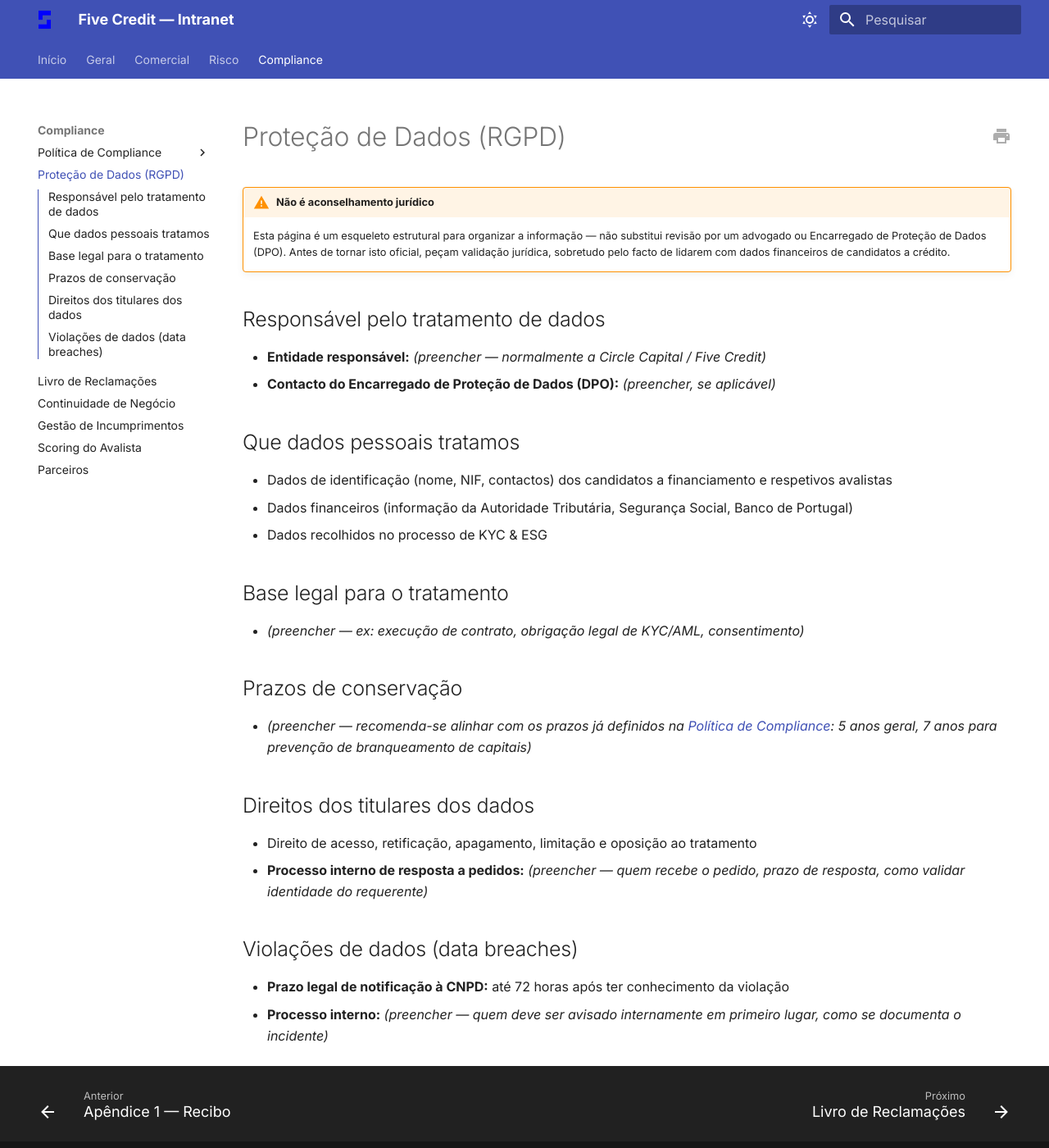
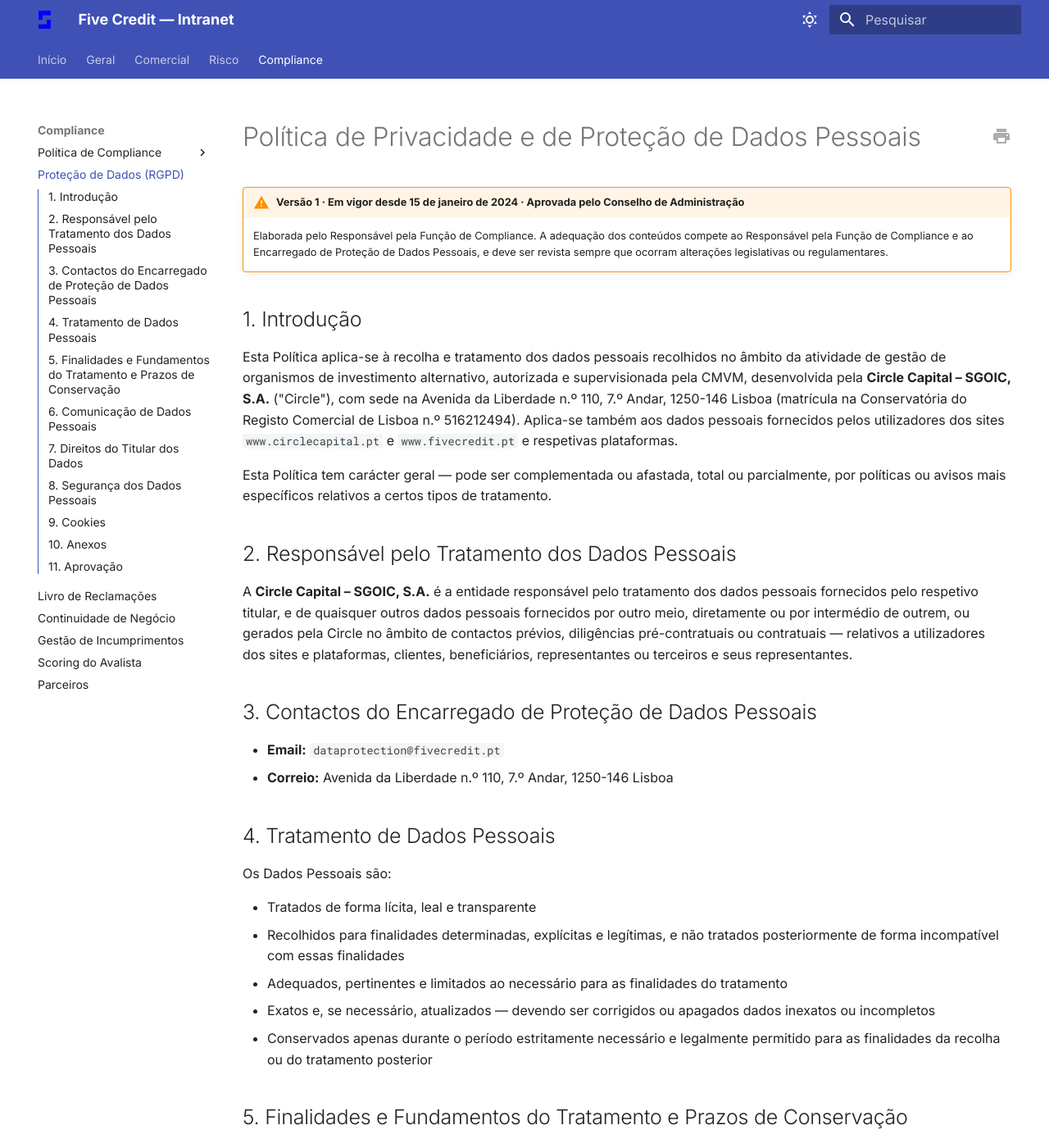
Before and after one commit to lxpartners/intranet_FiveCredit, an MkDocs documentation site: the page built from docs/rgpd/protecao-dados.md, in a window 1280 px wide and 1400 px high. Shown: the whole window at 82% size. Built offline with MkDocs 1.6.1 and Material for MkDocs 9.7.7, drawn with Linux system fonts in a browser that asks for light colours; some of the changed text lies outside the part shown.

Commit message:
Atualiza RGPD com a politica real aprovada

```diff
--- a/docs/rgpd/protecao-dados.md
+++ b/docs/rgpd/protecao-dados.md
@@ -1,29 +1,100 @@
-# Proteção de Dados (RGPD)
+# Política de Privacidade e de Proteção de Dados Pessoais
 
-!!! warning "Não é aconselhamento jurídico"
-    Esta página é um esqueleto estrutural para organizar a informação — não substitui revisão por um
-    advogado ou Encarregado de Proteção de Dados (DPO). Antes de tornar isto oficial, peçam validação
-    jurídica, sobretudo pelo facto de lidarem com dados financeiros de candidatos a crédito.
+!!! warning "Versão 1 · Em vigor desde 15 de janeiro de 2024 · Aprovada pelo Conselho de Administração"
+    Elaborada pelo Responsável pela Função de Compliance. A adequação dos conteúdos compete ao Responsável
+    pela Função de Compliance e ao Encarregado de Proteção de Dados Pessoais, e deve ser revista sempre que
+    ocorram alterações legislativas ou regulamentares.
 
-## Responsável pelo tratamento de dados
-- **Entidade responsável:** *(preencher — normalmente a Circle Capital / Five Credit)*
-- **Contacto do Encarregado de Proteção de Dados (DPO):** *(preencher, se aplicável)*
+## 1. Introdução
 
-## Que dados pessoais tratamos
-- Dados de identificação (nome, NIF, contactos) dos candidatos a financiamento e respetivos avalistas
-- Dados financeiros (informação da Autoridade Tributária, Segurança Social, Banco de Portugal)
-- Dados recolhidos no processo de KYC & ESG
+Esta Política aplica-se à recolha e tratamento dos dados pessoais recolhidos no âmbito da atividade de gestão
+de organismos de investimento alternativo, autorizada e supervisionada pela CMVM, desenvolvida pela
+**Circle Capital – SGOIC, S.A.** ("Circle"), com sede na Avenida da Liberdade n.º 110, 7.º Andar, 1250-146
+Lisboa (matrícula na Conservatória do Registo Comercial de Lisboa n.º 516212494). Aplica-se também aos
+dados pessoais fornecidos pelos utilizadores dos sites `www.circlecapital.pt` e `www.fivecredit.pt` e
+respetivas plataformas.
 
-## Base legal para o tratamento
-- *(preencher — ex: execução de contrato, obrigação legal de KYC/AML, consentimento)*
+Esta Política tem carácter geral — pode ser complementada ou afastada, total ou parcialmente, por políticas
+ou avisos mais específicos relativos a certos tipos de tratamento.
 
-## Prazos de conservação
-- *(preencher — recomenda-se alinhar com os prazos já definidos na [Política de Compliance](../compliance/06-manutencao-registos.md): 5 anos geral, 7 anos para prevenção de branqueamento de capitais)*
+## 2. Responsável pelo Tratamento dos Dados Pessoais
 
-## Direitos dos titulares dos dados
-- Direito de acesso, retificação, apagamento, limitação e oposição ao tratamento
-- **Processo interno de resposta a pedidos:** *(preencher — quem recebe o pedido, prazo de resposta, como validar identidade do requerente)*
+A **Circle Capital – SGOIC, S.A.** é a entidade responsável pelo tratamento dos dados pessoais fornecidos
+pelo respetivo titular, e de quaisquer outros dados pessoais fornecidos por outro meio, diretamente ou por
+intermédio de outrem, ou gerados pela Circle no âmbito de contactos prévios, diligências pré-contratuais ou
+contratuais — relativos a utilizadores dos sites e plataformas, clientes, beneficiários, representantes ou
+terceiros e seus representantes.
 
-## Violações de dados (data breaches)
-- **Prazo legal de notificação à CNPD:** até 72 horas após ter conhecimento da violação
-- **Processo interno:** *(preencher — quem deve ser avisado internamente em primeiro lugar, como se documenta o incidente)*
+## 3. Contactos do Encarregado de Proteção de Dados Pessoais
+
+- **Email:** `dataprotection@fivecredit.pt`
+- **Correio:** Avenida da Liberdade n.º 110, 7.º Andar, 1250-146 Lisboa
+
+## 4. Tratamento de Dados Pessoais
+
+Os Dados Pessoais são:
+
+- Tratados de forma lícita, leal e transparente
+- Recolhidos para finalidades determinadas, explícitas e legítimas, e não tratados posteriormente de forma
+  incompatível com essas finalidades
+- Adequados, pertinentes e limitados ao necessário para as finalidades do tratamento
+- Exatos e, se necessário, atualizados — devendo ser corrigidos ou apagados dados inexatos ou incompletos
+- Conservados apenas durante o período estritamente necessário e legalmente permitido para as finalidades
+  da recolha ou do tratamento posterior
+
+## 5. Finalidades e Fundamentos do Tratamento e Prazos de Conservação
+
+Sempre que não exista uma exigência legal específica, os dados são armazenados apenas pelo período mínimo
+necessário para a finalidade que motivou a sua recolha, findo o qual são eliminados.
+
+- **Execução de Contrato** — os dados são conservados durante a vigência do contrato, ou por período
+  superior, com fundamento em interesse legítimo da Circle ou no consentimento do titular (nosso Cliente)
+- **Obrigações legais e regulamentares** — os dados são conservados de acordo com os prazos legais de
+  prescrição aplicáveis (**10 anos após o termo do contrato**), ou por prazo superior quando decorrente de
+  legislação especial ou regulamentar
+
+## 6. Comunicação de Dados Pessoais
+
+Os Dados Pessoais podem ser comunicados a sociedades em relação de grupo ou de domínio com a Circle, ou
+tratados por entidades subcontratadas para esse efeito. Podem também ser transmitidos a autoridades
+judiciais, administrativas, de supervisão ou regulatórias, para cumprimento de obrigações legais e
+regulamentares.
+
+## 7. Direitos do Titular dos Dados
+
+Mediante pedido escrito ao Encarregado de Proteção de Dados Pessoais, o titular tem direito a:
+
+- Acesso aos Dados Pessoais que lhe digam respeito
+- Correção ou atualização de dados inexatos ou desatualizados
+- Tratamento de dados em falta, quando incompletos
+- Apagamento, nos casos previstos na lei
+- Limitação do tratamento, nas condições previstas na lei
+- Retirar o consentimento prestado, quando o tratamento se funde apenas nesse consentimento
+- Opor-se ao tratamento por motivos relacionados com a sua situação particular, quando fundado em
+  interesse legítimo do responsável
+- Portabilidade — receber, em formato digital de uso corrente e leitura automática, os dados pessoais
+  tratados por meios automatizados com fundamento em consentimento ou contrato
+- Solicitar informação mais detalhada (finalidades, fundamentos de licitude e prazos de conservação) e
+  apresentar reclamações — incluindo junto da Autoridade de Controlo competente, a **CNPD**
+
+## 8. Segurança dos Dados Pessoais
+
+A Circle adotou as medidas técnicas e organizativas adequadas à proteção dos Dados Pessoais contra perda,
+destruição ou danificação acidental ou ilícita, e contra o acesso ou utilização por terceiros não autorizados.
+
+## 9. Cookies
+
+A Circle utiliza cookies nos seus sites para melhorar a experiência do utilizador e permitir realizar
+determinadas operações de forma segura. Mais informação nas Políticas de Cookies publicadas em
+`www.circlecapital.pt` e `www.fivecredit.pt`.
+
+## 10. Anexos
+
+- **Anexo I** — Política de Privacidade e de Proteção de Dados do site `www.circlecapital.pt`
+- **Anexo II** — Política de Privacidade e de Proteção de Dados do site `www.fivecredit.pt`
+
+## 11. Aprovação
+
+Política aprovada pelo Conselho de Administração. A adequação dos seus conteúdos compete ao Responsável
+pela Função de Compliance e ao Encarregado de Proteção de Dados Pessoais nomeado, devendo ser revista
+sempre que ocorram alterações legislativas ou regulamentares que o exijam.
```
